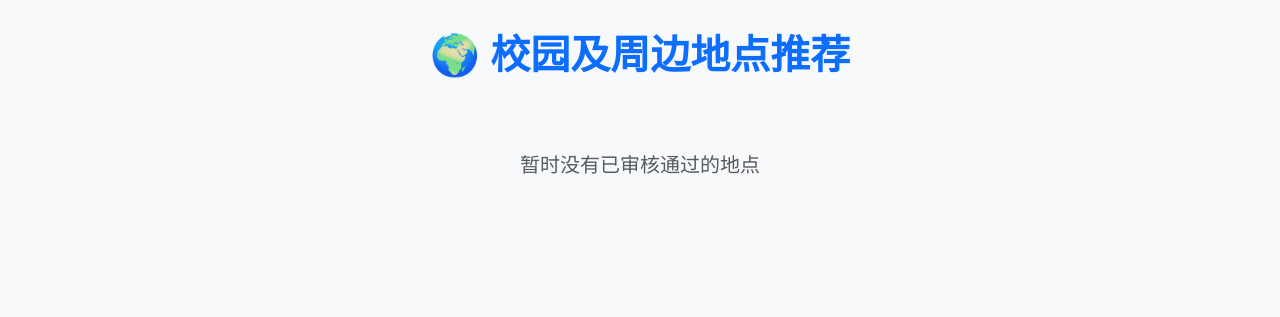
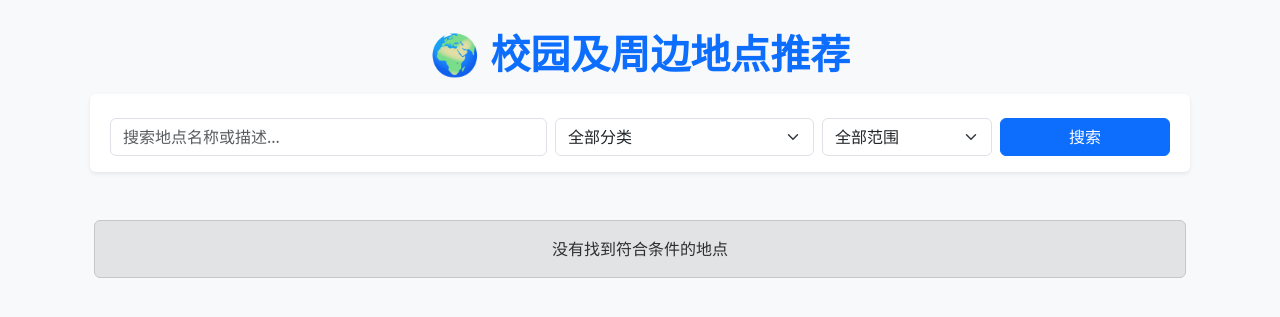
Before and after one commit to qumumekeli/campus_project, a Flask app: page / in a window 1280 px wide. Shown: the part 56-373 px from the top of the page. Run offline with Flask 3, Linux system fonts and the light colour scheme; data that the repository does not hold is empty.

Commit message:
完成模块6：首页搜索与分类范围筛选

```diff
--- a/app.py
+++ b/app.py
@@ -52,9 +52,38 @@ def inject_user():
 
 # ==================== 首页 ====================
 @app.route('/')
+
 def index():
-    places = Place.query.filter_by(status='approved').order_by(Place.id.desc()).all()
-    return render_template('index.html', places=places)
+    keyword = request.args.get('keyword', '').strip()
+    category_id = request.args.get('category_id', '').strip()
+    scope = request.args.get('scope', '').strip()
+
+    query = Place.query.filter_by(status='approved')
+
+    if keyword:
+        like = f'%{keyword}%'
+        query = query.filter(db.or_(Place.name.like(like), Place.description.like(like)))
+
+    if category_id:
+        try:
+            query = query.filter(Place.category_id == int(category_id))
+        except ValueError:
+            pass
+
+    if scope in ('campus', 'nearby', 'city'):
+        query = query.filter(Place.scope == scope)
+
+    places = query.order_by(Place.id.desc()).all()
+    categories = Category.query.all()
+
+    return render_template(
+        'index.html',
+        places=places,
+        categories=categories,
+        keyword=keyword,
+        selected_category_id=category_id,
+        selected_scope=scope
+    )
 
 # ==================== 登录注册 ====================
 @app.route('/register', methods=['GET', 'POST'])
--- a/templates/index.html
+++ b/templates/index.html
@@ -1,33 +1,64 @@
 {% extends "base.html" %}
-{% block title %}首页 - 校园推荐系统{% endblock %}
 
 {% block content %}
 <div class="container my-4">
     <h1 class="mb-4 fw-bold text-center text-primary">🌍 校园及周边地点推荐</h1>
 
+    <!-- 搜索与筛选栏 -->
+    <form class="row g-2 align-items-center mb-4 bg-white p-3 rounded shadow-sm" method="GET" action="{{ url_for('index') }}">
+        <div class="col-12 col-md-5">
+            <input type="text" class="form-control" name="keyword" placeholder="搜索地点名称或描述..." value="{{ keyword or '' }}">
+        </div>
+        <div class="col-6 col-md-3">
+            <select class="form-select" name="category_id">
+                <option value="">全部分类</option>
+                {% for category in categories %}
+                    <option value="{{ category.id }}" {% if selected_category_id and selected_category_id|string == category.id|string %}selected{% endif %}>
+                        {{ category.name }}
+                    </option>
+                {% endfor %}
+            </select>
+        </div>
+        <div class="col-6 col-md-2">
+            <select class="form-select" name="scope">
+                <option value="">全部范围</option>
+                <option value="campus" {% if selected_scope == 'campus' %}selected{% endif %}>校内</option>
+                <option value="nearby" {% if selected_scope == 'nearby' %}selected{% endif %}>周边</option>
+                <option value="city" {% if selected_scope == 'city' %}selected{% endif %}>全市</option>
+            </select>
+        </div>
+        <div class="col-12 col-md-2 d-grid">
+            <button type="submit" class="btn btn-primary">搜索</button>
+        </div>
+    </form>
+
+    <!-- 卡片列表 -->
     {% if places %}
         <div class="row row-cols-1 row-cols-md-2 row-cols-lg-3 g-4">
             {% for place in places %}
                 <div class="col">
                     <div class="card h-100 shadow-sm border-0">
                         {% if place.cover_image_url %}
-                        <img src="{{ place.cover_image_url }}" class="card-img-top" alt="{{ place.name }}" style="height: 180px; object-fit: cover;">
+                            <img src="{{ place.cover_image_url }}" class="card-img-top" alt="{{ place.name }}" style="height:180px; object-fit:cover;">
                         {% else %}
-                        <div class="d-flex align-items-center justify-content-center bg-light text-muted" style="height: 180px;">暂无图片</div>
+                            <div class="d-flex align-items-center justify-content-center bg-light text-muted" style="height:180px;">暂无图片</div>
                         {% endif %}
                         <div class="card-body d-flex flex-column">
                             <h5 class="card-title fw-bold">{{ place.name }}</h5>
-                        {% if place.category_id or place.scope %}
                             <div class="mb-2">
-                            <span class="badge bg-info text-dark">{{ place.scope }}</span>
+                                <span class="badge bg-info text-dark">
+                                    {% if place.scope == 'campus' %}校内
+                                    {% elif place.scope == 'nearby' %}周边
+                                    {% elif place.scope == 'city' %}全市
+                                    {% else %}{{ place.scope }}{% endif %}
+                                </span>
                             </div>
-                        {% endif %}
-                        <p class="card-text text-muted small flex-grow-1">
-                            {{ place.description[:60] }}{% if place.description|length > 60 %}…{% endif %}
+                            <p class="card-text text-muted small mb-2 flex-grow-1">
+                                {{ place.description[:60] }}{% if place.description and place.description|length > 60 %}...{% endif %}
                             </p>
-                        <div class="d-flex justify-content-between align-items-center mt-2">
-                            <small class="text-muted">👍 {{ place.like_count or 0 }} · ⭐ {{ place.favorite_count or 0 }}</small>
-                            <a href="{{ url_for('place_detail', id=place.id) }}" class="btn btn-primary btn-sm">查看详情</a>
+                            <div class="mt-auto d-flex justify-content-between align-items-center">
+                                <small class="text-muted">👍 {{ place.like_count|default(0) }} · ⭐ {{ place.favorite_count|default(0) }}</small>
+                                <a href="{{ url_for('place_detail', id=place.id) }}" class="btn btn-sm btn-outline-primary">查看详情</a>
                             </div>
                         </div>
                     </div>
@@ -35,9 +66,7 @@
             {% endfor %}
         </div>
     {% else %}
-        <div class="text-center text-muted py-5">
-            <p class="fs-5">暂时没有已审核通过的地点</p>
-        </div>
+        <div class="alert alert-secondary text-center my-5">没有找到符合条件的地点</div>
     {% endif %}
 </div>
 {% endblock %}
```
Lines whose indentation alone changed are shown as unchanged.
